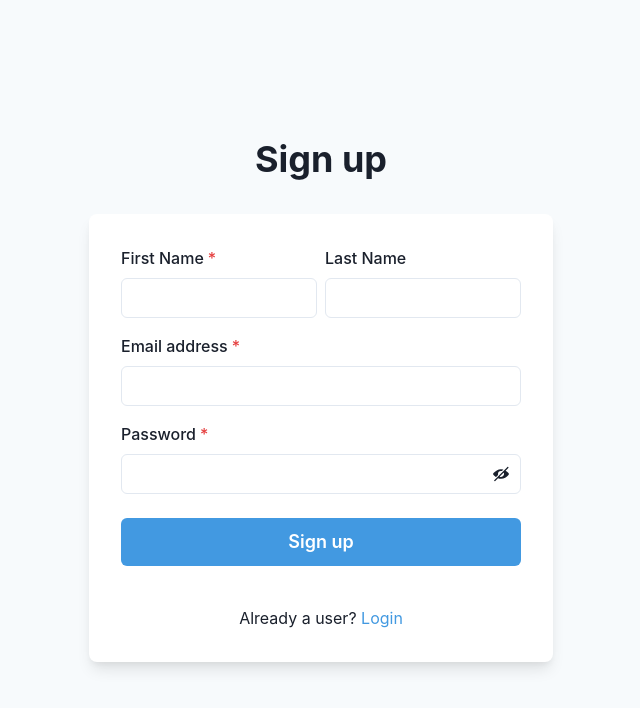
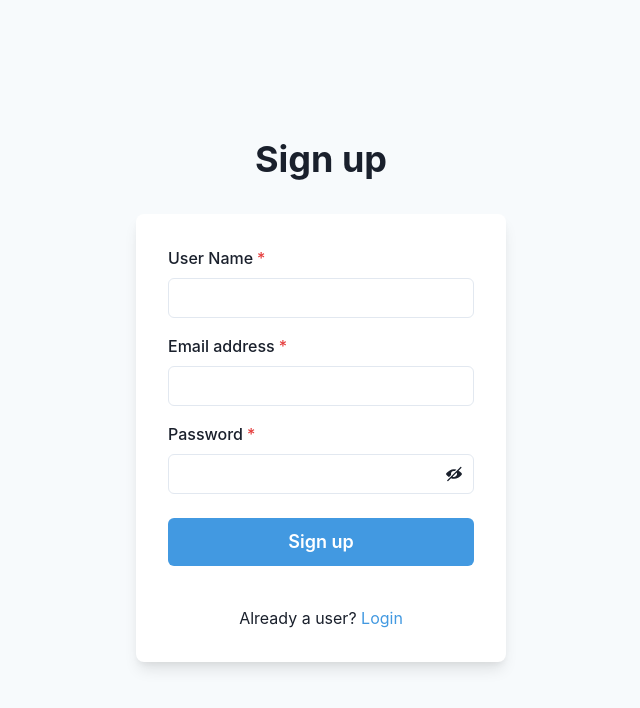
Before and after one commit to Brandon3522/flash_carma, a React (Create React App) app: page /signup in a window 1280 px wide. Shown: the top 708 px of the page, without its empty margins (319-959 px from the left). Built offline with nearby package versions, Linux system fonts and the light colour scheme.

Commit message:
changed ui for sign up, deleted unused imports

```diff
--- a/src/App.js
+++ b/src/App.js
@@ -11,13 +11,6 @@ import {
   useColorModeValue,
   Link
 } from '@chakra-ui/react';
-import {
-  BrowserRouter as Router,
-  Route,
-  Routes,
-  Link as RouteLink
-} from 'react-router-dom';
-import { SignUp } from './routes';
 
 function App() {
   return (
--- a/src/routes/SignUpPage/SignUp.js
+++ b/src/routes/SignUpPage/SignUp.js
@@ -39,18 +39,10 @@ import {
             p={8}>
             <Stack spacing={4}>
               <HStack>
-                <Box>
-                  <FormControl id="firstName" isRequired>
-                    <FormLabel>First Name</FormLabel>
-                    <Input type="text" />
-                  </FormControl>
-                </Box>
-                <Box>
-                  <FormControl id="lastName">
-                    <FormLabel>Last Name</FormLabel>
-                    <Input type="text" />
-                  </FormControl>
-                </Box>
+                <FormControl id="firstName" isRequired>
+                  <FormLabel>User Name</FormLabel>
+                  <Input type="text" />
+                </FormControl>
               </HStack>
               <FormControl id="email" isRequired>
                 <FormLabel>Email address</FormLabel>
```
